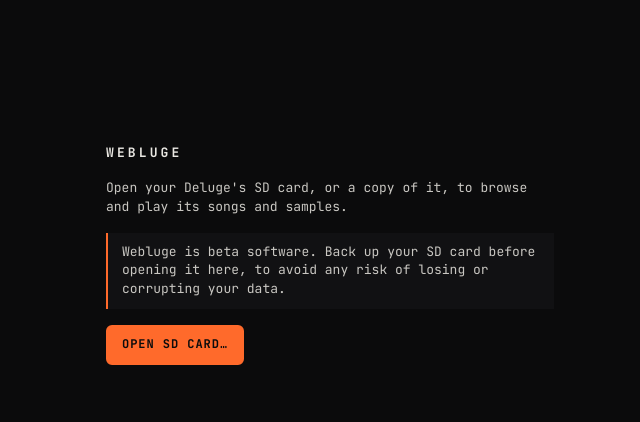
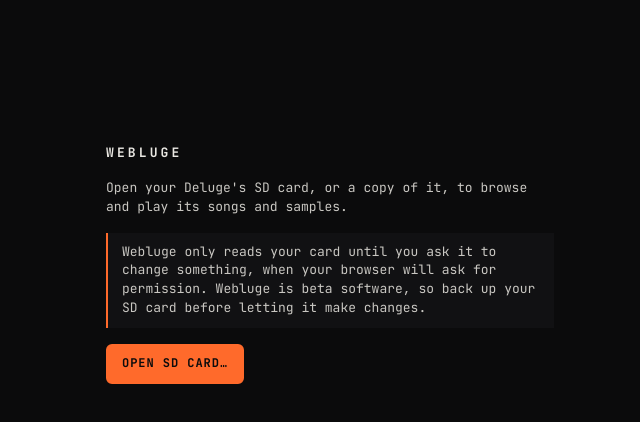
Before and after one commit to tamlyn/webluge, a React (Vite) app in the folder web/: page / in a window 1280 px wide. Shown: the top 422 px of the page, without its empty margins (310-950 px from the left). Built offline with nearby package versions, Linux system fonts and the light colour scheme.

Commit message:
Warn about backups according to whether the browser still lets Webluge change the card
Co-Authored-By: Claude Opus 5.5 <noreply@anthropic.com>
Claude-Session: https://claude.ai/code/session_01JQdJ8WmvvYqF1FSTjAWrpP

```diff
--- a/web/src/card/connect.ts
+++ b/web/src/card/connect.ts
@@ -27,6 +27,11 @@ export async function rememberedCard(): Promise<FileSystemDirectoryHandle | unde
   return withStore("readonly", (store) => store.get(key));
 }
 
+// Opening only asks to read, so reopening can change the card only if the browser kept an earlier grant to write.
+export async function stillWritable(handle: FileSystemDirectoryHandle): Promise<boolean> {
+  return (await handle.queryPermission({ mode: "readwrite" })) === "granted";
+}
+
 // Needs a user gesture unless the browser still has permission.
 export async function reconnect(handle: FileSystemDirectoryHandle): Promise<boolean> {
   if ((await handle.queryPermission({ mode })) === "granted") return true;
--- a/web/src/ui/ConnectCard.tsx
+++ b/web/src/ui/ConnectCard.tsx
@@ -1,5 +1,5 @@
-import { useState } from "react";
-import { canConnect, pickCard, reconnect } from "../card/connect";
+import { useEffect, useState } from "react";
+import { canConnect, pickCard, reconnect, stillWritable } from "../card/connect";
 
 type Props = {
   remembered?: FileSystemDirectoryHandle;
@@ -8,6 +8,11 @@ type Props = {
 
 export function ConnectCard({ remembered, onConnect }: Props) {
   const [error, setError] = useState<string>();
+  const [writable, setWritable] = useState(false);
+
+  useEffect(() => {
+    if (remembered) stillWritable(remembered).then(setWritable, () => {});
+  }, [remembered]);
 
   async function connect(getHandle: () => Promise<FileSystemDirectoryHandle | undefined>) {
     setError(undefined);
@@ -31,10 +36,17 @@ export function ConnectCard({ remembered, onConnect }: Props) {
     <main className="connect">
       <h1>Webluge</h1>
       <p>Open your Deluge's SD card, or a copy of it, to browse and play its songs and samples.</p>
-      <p className="warning">
-        Webluge is beta software. Back up your SD card before opening it here, to avoid any risk of losing or
-        corrupting your data.
-      </p>
+      {remembered && writable ? (
+        <p className="warning">
+          Your browser still lets Webluge change {remembered.name}. Webluge is beta software, so back up your SD card
+          before reopening it, to avoid any risk of losing or corrupting your data.
+        </p>
+      ) : (
+        <p className="warning">
+          Webluge only reads your card until you ask it to change something, when your browser will ask for permission.
+          Webluge is beta software, so back up your SD card before letting it make changes.
+        </p>
+      )}
       <div className="connect-actions">
         {remembered && (
           <button
```
